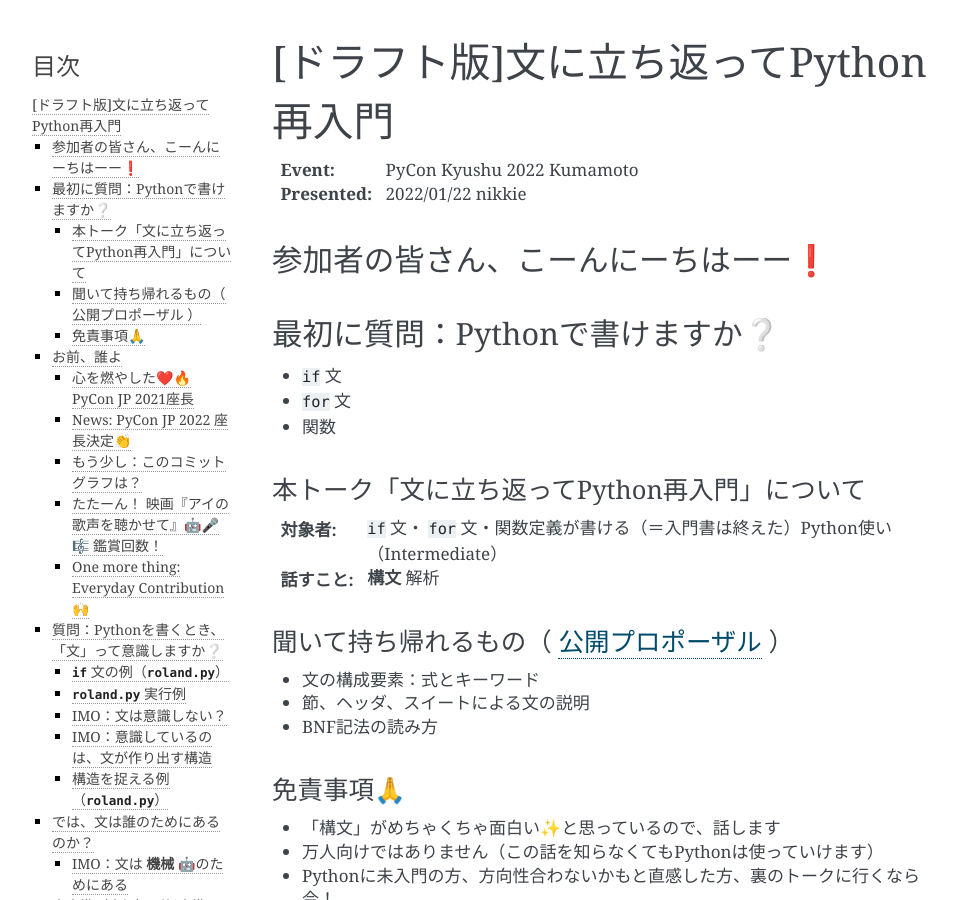
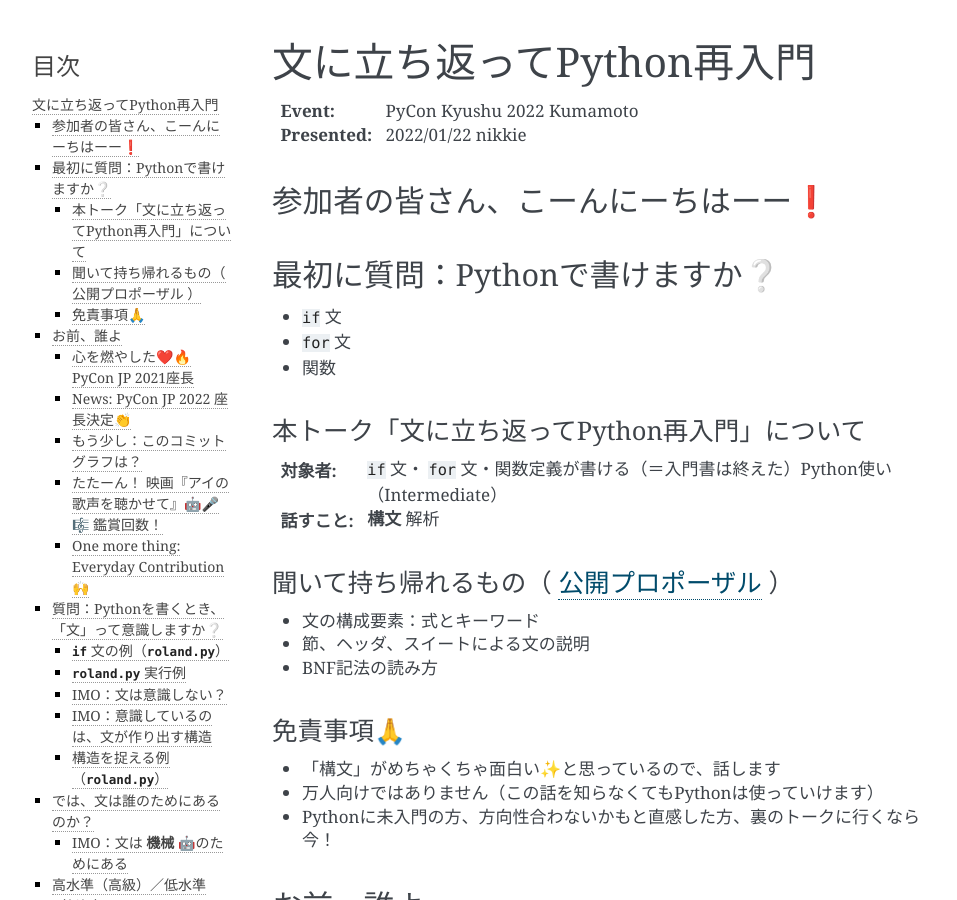
Before and after one commit to ftnext/2022_slides, a Sphinx documentation site: the page built from source/pyconk_kumamoto/revisit_python_from_statements.rst, in a window 1280 px wide and 900 px high. Shown: the whole window, without its empty margins (148-1105 px from the left). Built offline with Sphinx 7.4.7, drawn with Linux system fonts in a browser that asks for light colours; comment, search, counter and statistics services are not loaded.

Commit message:
[chore] Publish!

```diff
--- a/source/pyconk_kumamoto/revisit_python_from_statements.rst
+++ b/source/pyconk_kumamoto/revisit_python_from_statements.rst
@@ -1,5 +1,5 @@
 ==============================
-[ドラフト版]文に立ち返ってPython再入門
+文に立ち返ってPython再入門
 ==============================
 
 :Event: PyCon Kyushu 2022 Kumamoto
```
